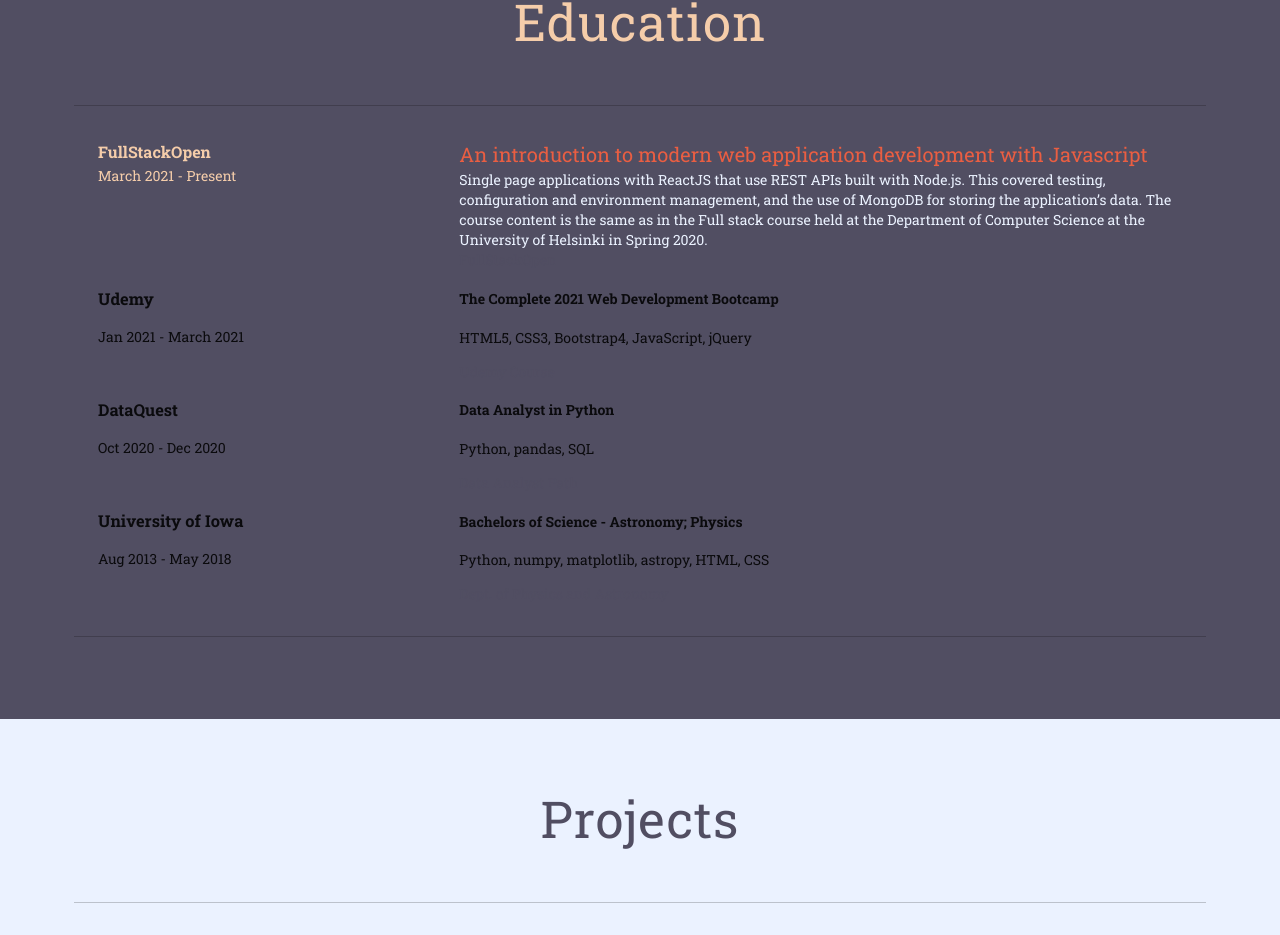
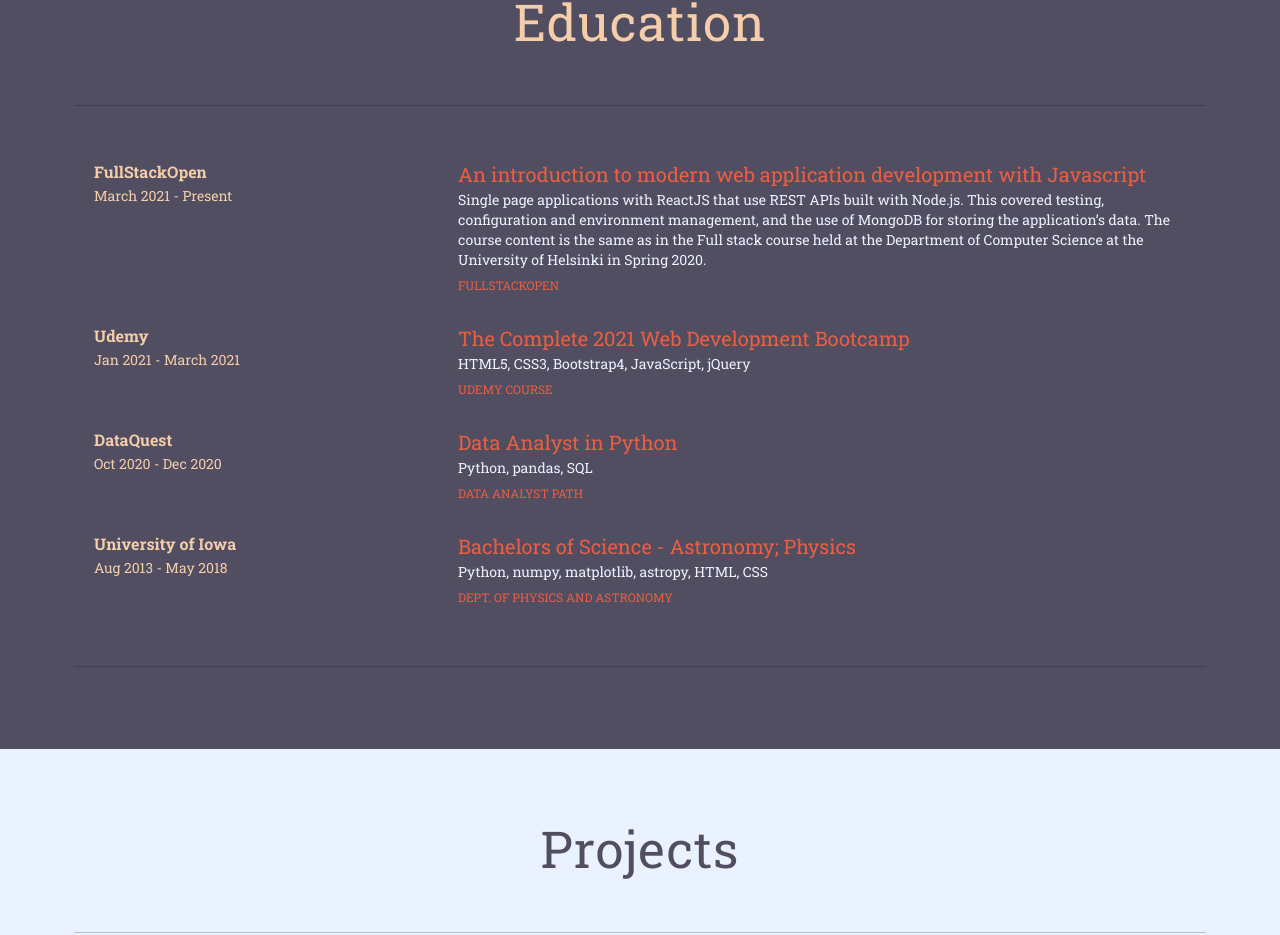
Before and after one commit to MasReed/personal-interactive-website, a React (Create React App) app: page / in a window 1280 px wide. Shown: the part 2196-3131 px from the top of the page. Built offline with nearby package versions, Linux system fonts and the light colour scheme.

Commit message:
programatically render edu entries from JSON

```diff
--- a/src/EducationContent.jsx
+++ b/src/EducationContent.jsx
@@ -1,7 +1,6 @@
 import React from 'react'
 
 import Box from '@material-ui/core/Box'
-import Container from '@material-ui/core/Container'
 import Grid from '@material-ui/core/Grid'
 import Link from '@material-ui/core/Link'
 import Typography from '@material-ui/core/Typography'
@@ -34,83 +33,49 @@
 
   return (
     <Box>
-      <Container>
-        {/* FullStackOpen Education */}
+      {
+        education.map(entry => (
+          <Box style={{ margin: '20px', padding: '0' }}>
             <Grid container spacing={0}>
               <Grid item sm={4}>
-            <Box >
+                <Box>
                   <Typography className={classes.eduInstitute} variant={'subtitle1'}>
-                <strong>{education[0].institute}</strong>
+                    <strong>{entry.institute}</strong>
                   </Typography>
                   <Typography className={classes.dateText} variant={'body2'}>
-                {education[0].dates}
+                    {entry.dates}
                   </Typography>
                 </Box>
               </Grid>
               <Grid item sm={8}>
                 <Box>
+                  {
+                    entry.titles.map(title => (
+                      <>
                       <Typography className={classes.eduTitle} variant={'h6'}>
-                  {education[0].titles[0].title}
+                        {title.title}
                       </Typography>
                       <Typography className={classes.eduDetails} variant={'body2'}>
-                  {education[0].titles[0].description}
+                        {title.description}
                       </Typography>
-                <Link href='https://fullstackopen.com/en/about/'>FullStackOpen</Link>
+                      <Link
+                        color='secondary'
+                        href={title.link.href}
+                        target='_blank'
+                        rel='noopener'
+                        variant='overline'
+                      >
+                        {title.link.text}
+                      </Link>
+                      </>
+                    ))
+                  }
                 </Box>
               </Grid>
             </Grid>
-
-        {/* Udemy Education */}
-        <Grid container spacing={0}>
-          <Grid item sm={4}>
-            <Box>
-              <h3>Udemy</h3>
-              <p>Jan 2021 - March 2021</p>
           </Box>
-          </Grid>
-          <Grid item sm={8}>
-            <Box>
-              <h4>The Complete 2021 Web Development Bootcamp</h4>
-              <p>HTML5, CSS3, Bootstrap4, JavaScript, jQuery</p>
-              <Link href='https://www.udemy.com/course/the-complete-web-development-bootcamp/'>Udemy Course</Link>
-            </Box>
-          </Grid>
-        </Grid>
-
-        {/* DataQuest Education */}
-        <Grid container spacing={0}>
-          <Grid item sm={4}>
-            <Box>
-              <h3>DataQuest</h3>
-              <p>Oct 2020 - Dec 2020</p>
-            </Box>
-          </Grid>
-          <Grid item sm={8}>
-            <Box>
-              <h4>Data Analyst in Python</h4>
-              <p>Python, pandas, SQL</p>
-              <Link href='https://www.dataquest.io/path/data-analyst/'>Data Analyst Path</Link>
-            </Box>
-          </Grid>
-        </Grid>
-
-        {/* U Iowa Education */}
-        <Grid container spacing={0}>
-          <Grid item sm={4}>
-            <Box>
-              <h3>University of Iowa</h3>
-              <p>Aug 2013 - May 2018</p>
-            </Box>
-          </Grid>
-          <Grid item sm={8}>
-            <Box>
-              <h4>Bachelors of Science - Astronomy; Physics</h4>
-              <p>Python, numpy, matplotlib, astropy, HTML, CSS</p>
-              <Link href='https://physics.uiowa.edu/undergraduate/bs-astronomy'>Dept. of Physics and Astronomy</Link>
-            </Box>
-          </Grid>
-        </Grid>
-      </Container>
+        ))
+      }
     </Box>
   )
 }
--- a/src/content/education.json
+++ b/src/content/education.json
@@ -5,11 +5,54 @@
     "titles": [
       {
         "title": "An introduction to modern web application development with Javascript",
-        "description": "Single page applications with ReactJS that use REST APIs built with Node.js. This covered testing, configuration and environment management, and the use of MongoDB for storing the application’s data. The course content is the same as in the Full stack course held at the Department of Computer Science at the University of Helsinki in Spring 2020."
+        "description": "Single page applications with ReactJS that use REST APIs built with Node.js. This covered testing, configuration and environment management, and the use of MongoDB for storing the application’s data. The course content is the same as in the Full stack course held at the Department of Computer Science at the University of Helsinki in Spring 2020.",
+        "link": {
+          "href": "https://fullstackopen.com/en/about/",
+          "text": "FullStackOpen"
+        }
       }
     ]
   },
   {
-
+    "institute": "Udemy",
+    "dates": "Jan 2021 - March 2021",
+    "titles": [
+      {
+        "title": "The Complete 2021 Web Development Bootcamp",
+        "description": "HTML5, CSS3, Bootstrap4, JavaScript, jQuery",
+        "link": {
+          "href": "https://www.udemy.com/course/the-complete-web-development-bootcamp/",
+          "text": "Udemy Course"
+        }
+      }
+    ]
+  },
+  {
+    "institute": "DataQuest",
+    "dates": "Oct 2020 - Dec 2020",
+    "titles": [
+      {
+        "title": "Data Analyst in Python",
+        "description": "Python, pandas, SQL",
+        "link": {
+          "href": "https://www.dataquest.io/path/data-analyst/",
+          "text": "Data Analyst Path"
+        }
+      }
+    ]
+  },
+  {
+    "institute": "University of Iowa",
+    "dates": "Aug 2013 - May 2018",
+    "titles": [
+      {
+        "title": "Bachelors of Science - Astronomy; Physics",
+        "description": "Python, numpy, matplotlib, astropy, HTML, CSS",
+        "link": {
+          "href": "https://physics.uiowa.edu/undergraduate/bs-astronomy",
+          "text": "Dept. of Physics and Astronomy"
+        }
+      }
+    ]
   }
 ]
```
Lines whose indentation alone changed are shown as unchanged.
